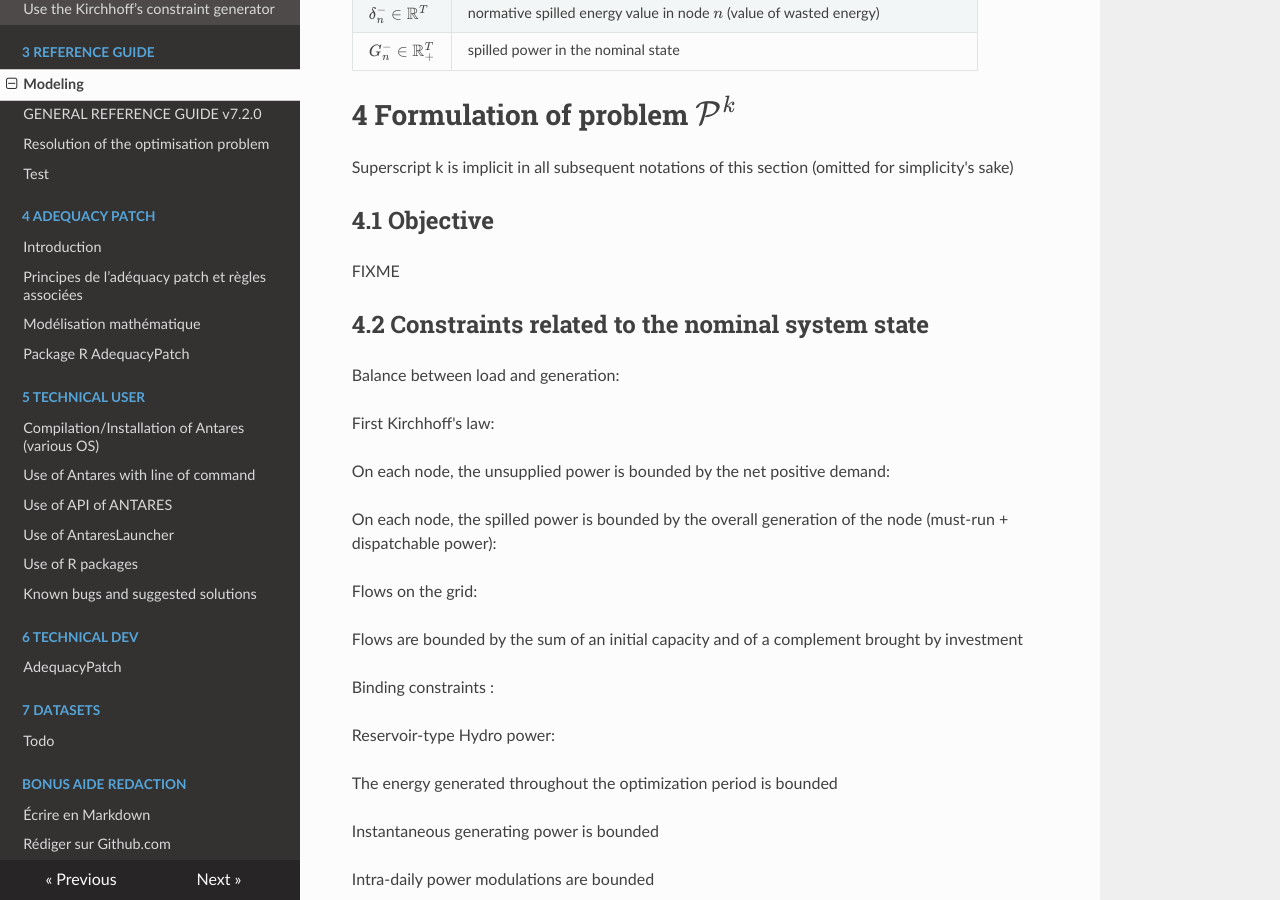
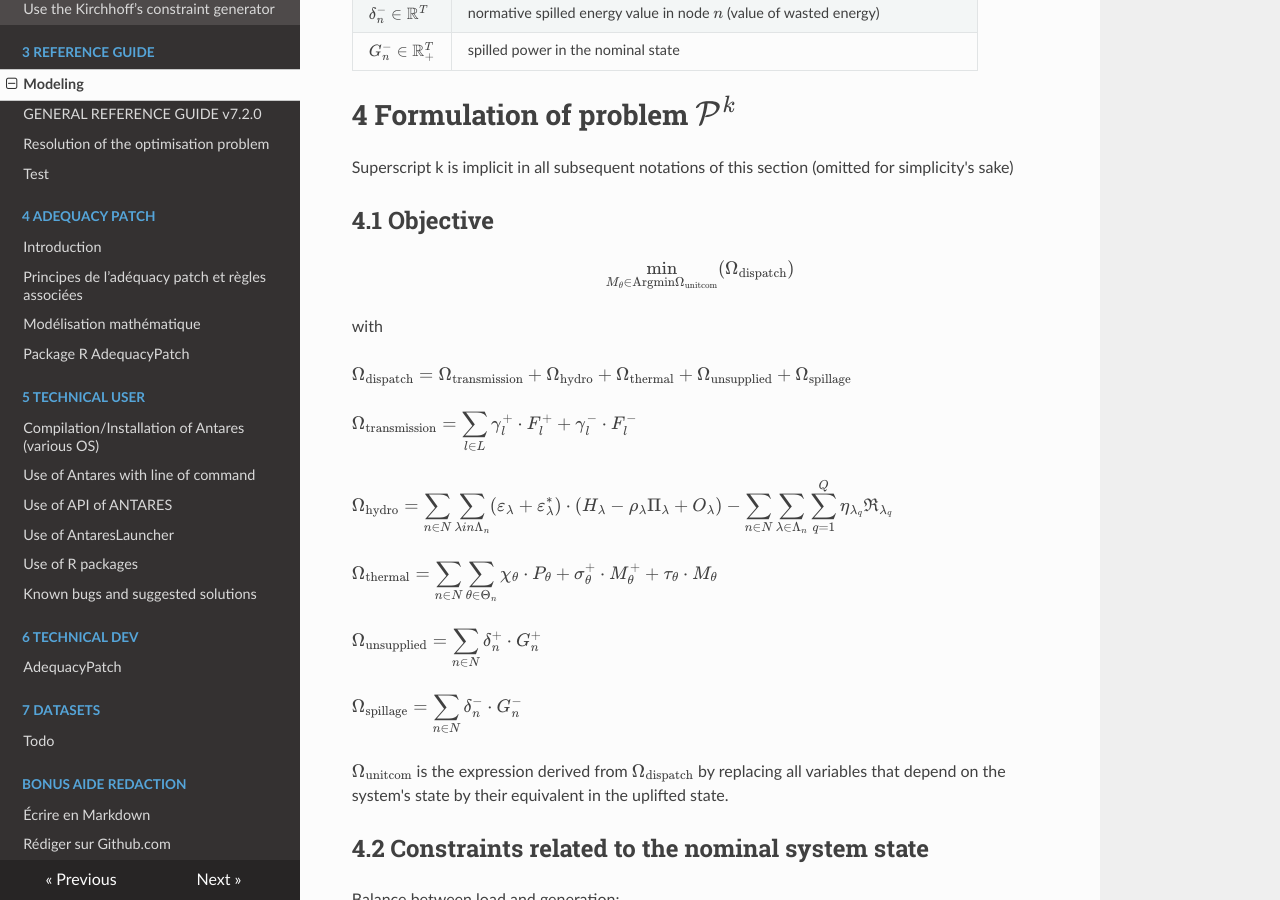
Before and after one commit to AntaresSimulatorTeam/antares-doc, an MkDocs documentation site: the page built from docs/3-reference-guide/modeling.md, in a window 1280 px wide and 900 px high, scrolled down 9211 px. Built offline with MkDocs 1.6.1, drawn with Linux system fonts in a browser that asks for light colours; nearby versions of some CDN libraries; formulas are drawn with MathJax 3.

Commit message:
Add objective function for P^k

```diff
--- a/docs/3-reference-guide/modeling.md
+++ b/docs/3-reference-guide/modeling.md
@@ -214,7 +214,45 @@ Generic notations for binding constraints :
 Superscript k is implicit in all subsequent notations of this section (omitted for simplicity&#39;s sake)
 
 ## 4.1 Objective
-FIXME
+$$
+    \min\_{M\_\theta \in \mathrm{Argmin} \Omega\_{\mathrm{unit com}}}(\Omega\_{\mathrm{dispatch}})
+$$
+
+
+with
+
+
+\\(
+\displaystyle \Omega\_{\mathrm{dispatch}} = \Omega\_{\mathrm{transmission}}+\Omega\_{\mathrm{hydro}}+\Omega\_{\mathrm{thermal}}+\Omega\_{\mathrm{unsupplied}}+\Omega\_{\mathrm{spillage}}
+\\)
+
+
+\\(
+\displaystyle \Omega\_{\mathrm{transmission}}=\sum_{l \in L} \gamma_l^+ \cdot F_l^+ + \gamma_l^- \cdot F_l^-
+\\)
+
+
+\\(
+\displaystyle \Omega\_{\mathrm{hydro}} = \sum\_{n \in N} \sum\_{\lambda in \Lambda\_n} (\varepsilon\_\lambda + \varepsilon^*\_\lambda)\cdot(H\_\lambda - \rho\_\lambda \Pi\_\lambda + O\_\lambda) - \sum\_{n \in N} \sum\_{\lambda \in \Lambda\_n}\sum\_{q=1}^Q \eta\_{\lambda\_q} \mathfrak{R}\_{\lambda_q}
+\\)
+
+
+\\(
+\displaystyle \Omega\_{\mathrm{thermal}}=\sum\_{n \in N} \sum\_{\theta \in \Theta\_n} \chi\_\theta \cdot P\_\theta + \sigma\_\theta^+ \cdot M\_\theta^+ + \tau\_\theta \cdot M\_\theta
+\\)
+
+
+\\(
+\displaystyle \Omega\_{\mathrm{unsupplied}}=\sum\_{n \in N} \delta_n^+ \cdot G_n^+
+\\)
+
+
+\\(
+\displaystyle \Omega\_{\mathrm{spillage}}=\sum\_{n \in N} \delta_n^- \cdot G_n^-
+\\)
+
+\\(\Omega\_{\mathrm{unit com}}\\) is the expression derived from \\(\Omega\_{\mathrm{dispatch}}\\) by replacing all variables that depend on the system's state by their equivalent in the uplifted state.
+
 ## 4.2 Constraints related to the nominal system state
 
 Balance between load and generation:
```
